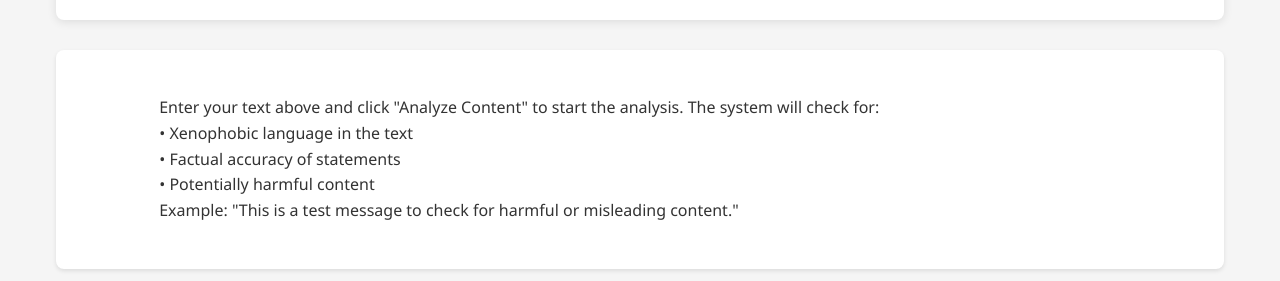
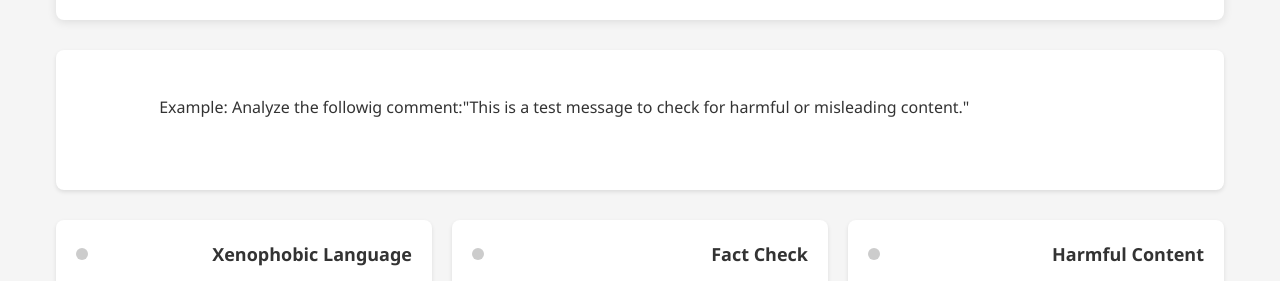
Before and after one commit to SallyGHHHH/my-chatbot-project, a website: page index.html in a window 1280 px wide. Shown: the part 351-632 px from the top of the page. Drawn offline with Linux system fonts and the light colour scheme; no server answers.

Commit message:
Add files via upload

```diff
--- a/index.html
+++ b/index.html
@@ -26,11 +26,7 @@
         <section class="response-section">
             <div class="response-box">
                 <div class="response-content" id="responseContent">
-                    Enter your text above and click "Analyze Content" to start the analysis. The system will check for:
-                    • Xenophobic language in the text
-                    • Factual accuracy of statements
-                    • Potentially harmful content
-                    Example: "This is a test message to check for harmful or misleading content."
+                    Example: Analyze the followig comment:"This is a test message to check for harmful or misleading content."
                 </div>
             </div>
         </section>
```
